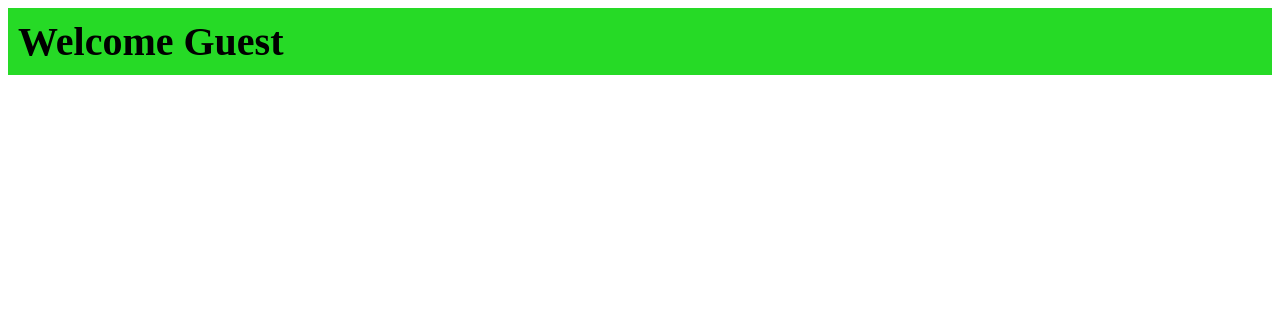
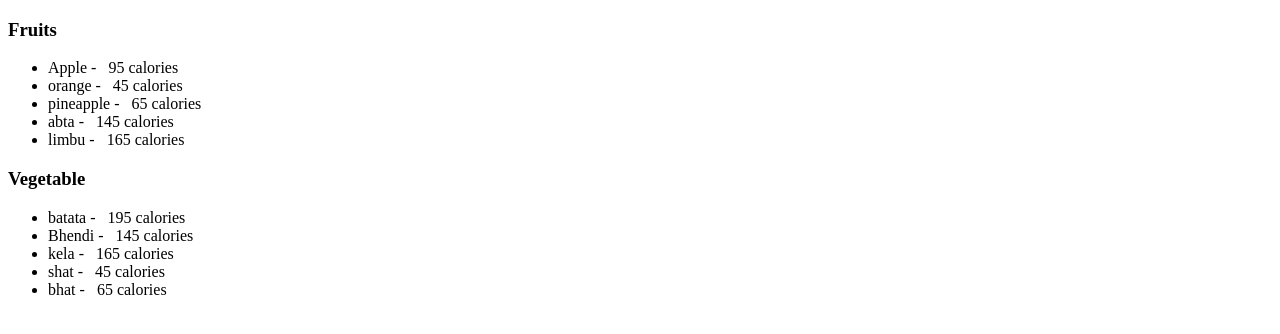
Before and after one commit to vijaym105/React-, a React (Vite) app in the folder my-react-app/: page / in a window 1280 px wide. Shown: the top 334 px of the page. Built offline with nearby package versions, Linux system fonts and the light colour scheme.

Commit message:
Render list

```diff
--- a/my-react-app/src/App.jsx
+++ b/my-react-app/src/App.jsx
@@ -1,10 +1,25 @@
-import Login from "./Login";
+import List from "./List"
+
 
 
 function App(){
+
+    const fruits = [{id:1,name:"Apple", calories: 95},
+                    {id:2,name:"orange",calories: 45},
+                    {id:3,name:"pineapple",calories: 65},
+                    {id:4,name:"abta",calories: 145},
+                    {id:5,name:"limbu",calories: 165},]
+
+
+    const Veges = [{id:6,name:"batata", calories: 195},
+                    {id:7,name:"Bhendi",calories: 145},
+                    {id:8,name:"kela",calories: 165},
+                    {id:9,name:"shat",calories: 45},
+                    {id:11,name:"bhat",calories: 65},]
     return(
         <>
-     <Login isLogin = {true} />
+     {fruits.length >0  && <List ite = {fruits} category = "Fruits"/>}
+     {Veges.length > 0 && <List ite = {Veges} category = "Vegetable"/>}
      </>
     )
 };
--- /dev/null
+++ b/my-react-app/src/List.jsx
@@ -0,0 +1,25 @@
+
+function List(props){
+
+    const iemlist = props.ite;
+    const category = props.category;
+
+    // ite.sort((a,b) => a.name.localeCompare(b.name)); for alpabetic
+    // ite.sort((a,b) => b.name.localeCompare(a.name)); for reverse alphabetic
+    // ite.sort((a,b) => a.calories  - b.calories); for numeric order
+    // ite.sort((a,b) => b.calories - a.calories); for rev numeric order
+    // const ite = ite.filter((ite => ite.calories < 100)) calories < 100 will be displaued
+
+    const list = iemlist.map(ite => (
+    < li key={ite.id}>{ite.name} - &nbsp; {ite.calories} calories</li>));
+
+    return(
+   <>
+    <h3>{category}</h3>
+        <ul>{list}</ul>
+
+        </>
+);
+}
+
+export default List
--- a/my-react-app/src/Login.jsx
+++ /dev/null
@@ -1,15 +0,0 @@
-import PropTypes from "prop-types";
-function Login({ isLogin = false, username = "Guest" }) {
-  const welcome = <h2 className="welc">Welcome {username}</h2>;
-  const log = <h2 className="lf">Please login sir</h2>;
-
-  return (isLogin ? welcome : log);
-}
-
-Login.propTypes = {
-    isLogin: PropTypes.bool,
-    username: PropTypes.string,
-}
-
-
-export default Login
```
